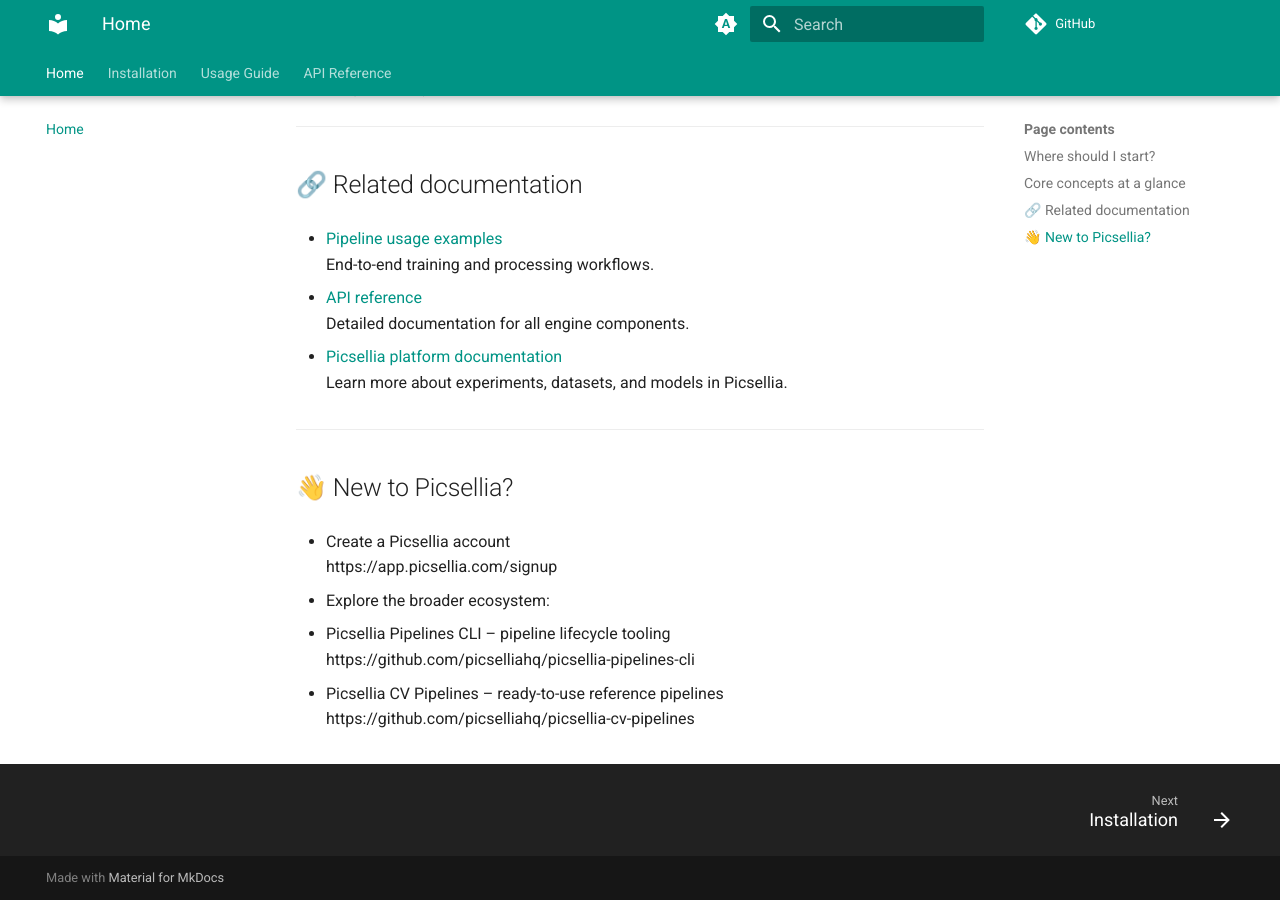
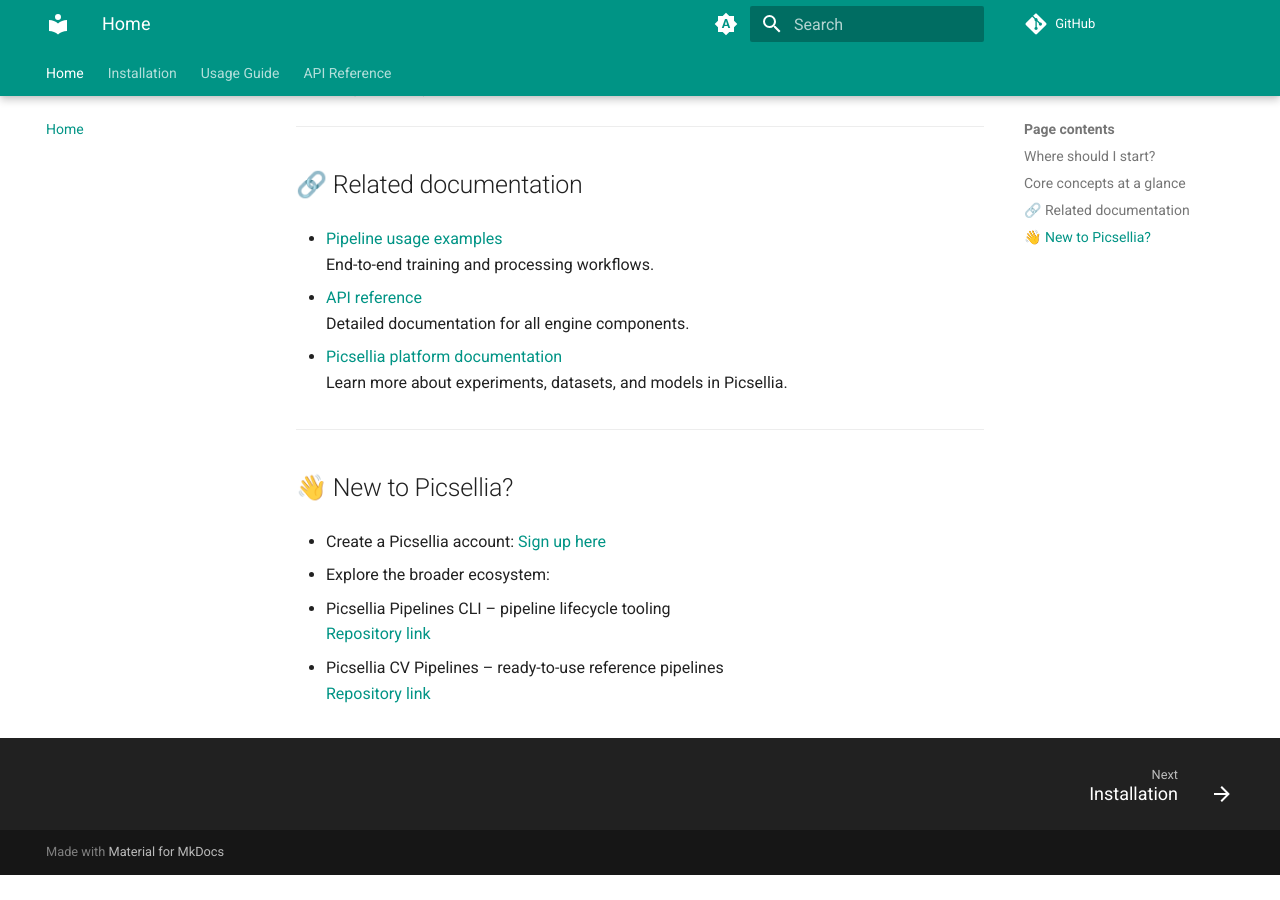
Before and after one commit to picselliahq/picsellia-cv-engine, an MkDocs documentation site: the page built from docs/index.md, in a window 1280 px wide and 900 px high, scrolled down 2395 px. Built offline with MkDocs 1.6.1 and Material for MkDocs 9.7.7, drawn with Linux system fonts in a browser that asks for light colours; comment, search, counter and statistics services are not loaded; after the commit the page ends 3270 px from its top, so only the background shows below that; some of the changed text lies outside the part shown.

Commit message:
fix: link

```diff
--- a/docs/index.md
+++ b/docs/index.md
@@ -74,12 +74,12 @@
 
 ### I want to contribute to the engine
 
-Start here if you want to modify the engine or its documentation.
+Start here if you want to modify the engine or its documentation
 
-- [Local development & contribution guide](../README.md#local-development)
+- [Local development & contribution guide](https://github.com/picselliahq/picsellia-cv-engine#local-development)
   Set up the repository and understand the contribution workflow.
 
-- [Documentation workflow](../README.md#documentation)
+- [Documentation workflow](https://github.com/picselliahq/picsellia-cv-engine#documentation)
   How API docs and usage docs are generated and published.
 
 ---
@@ -118,13 +118,12 @@
 
 ## 👋 New to Picsellia?
 
-- Create a Picsellia account
-  https://app.picsellia.com/signup
+- Create a Picsellia account: [Sign up here](https://app.picsellia.com/signup)
 
 - Explore the broader ecosystem:
 
   - Picsellia Pipelines CLI – pipeline lifecycle tooling
-    https://github.com/picselliahq/picsellia-pipelines-cli
+    [Repository link](https://github.com/picselliahq/picsellia-pipelines-cli)
 
   - Picsellia CV Pipelines – ready-to-use reference pipelines
-    https://github.com/picselliahq/picsellia-cv-pipelines
+    [Repository link](https://github.com/picselliahq/picsellia-cv-pipelines)
```
